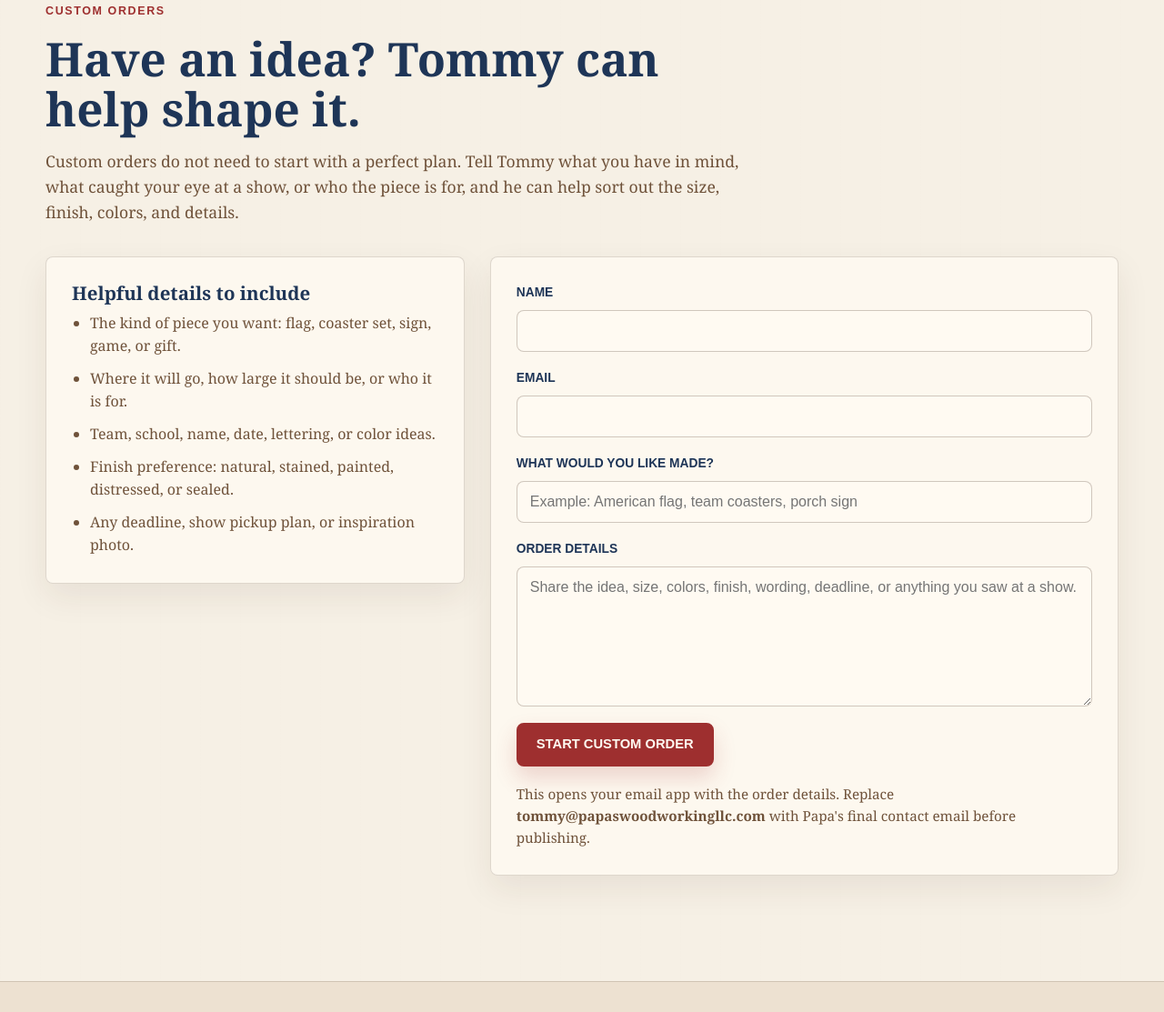
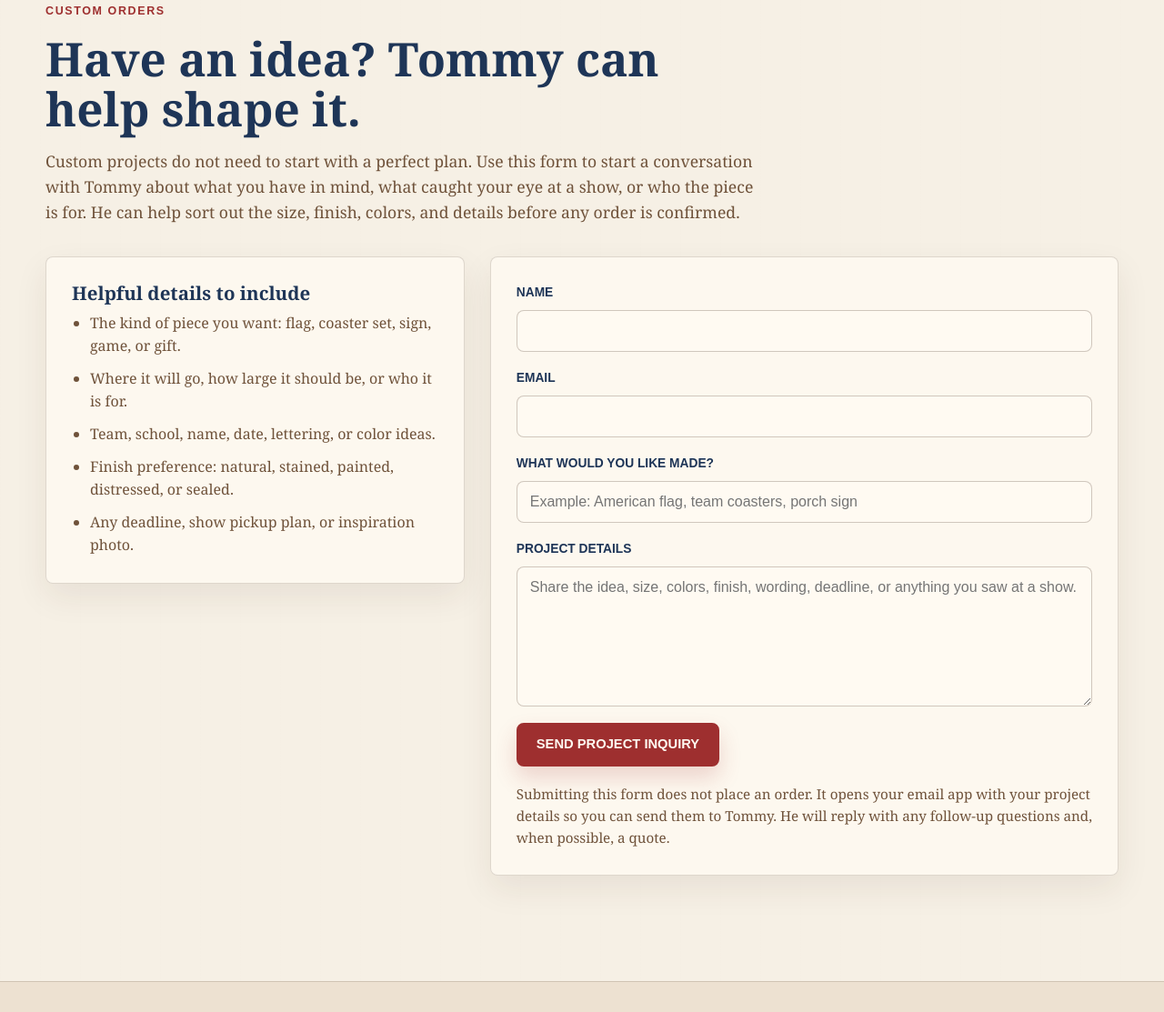
Before and after one commit to jeremysarber/papas-woodworking, a plain HTML site: page index.html in a window 1280 px wide. Shown: the part 4178-5291 px from the top of the page at 91% size. Drawn offline with Linux system fonts and the light colour scheme.

Commit message:
Clarify contact form inquiry copy

```diff
--- a/index.html
+++ b/index.html
@@ -230,10 +230,11 @@
           <p class="eyebrow">Custom orders</p>
           <h2>Have an idea? Tommy can help shape it.</h2>
           <p>
-            Custom orders do not need to start with a perfect plan. Tell Tommy
-            what you have in mind, what caught your eye at a show, or who the
-            piece is for, and he can help sort out the size, finish, colors, and
-            details.
+            Custom projects do not need to start with a perfect plan. Use this
+            form to start a conversation with Tommy about what you have in mind,
+            what caught your eye at a show, or who the piece is for. He can help
+            sort out the size, finish, colors, and details before any order is
+            confirmed.
           </p>
         </div>
 
@@ -277,7 +278,7 @@
             </div>
 
             <div class="form-row">
-              <label for="details">Order details</label>
+              <label for="details">Project details</label>
               <textarea
                 id="details"
                 name="Details"
@@ -287,11 +288,12 @@
               ></textarea>
             </div>
 
-            <button class="button button-primary" type="submit">Start Custom Order</button>
+            <button class="button button-primary" type="submit">Send Project Inquiry</button>
             <p class="form-note">
-              This opens your email app with the order details. Replace
-              <strong>tommy@papaswoodworkingllc.com</strong> with Papa's final contact email
-              before publishing.
+              Submitting this form does not place an order. It opens your email
+              app with your project details so you can send them to Tommy. He
+              will reply with any follow-up questions and, when possible, a
+              quote.
             </p>
           </form>
         </div>
```
